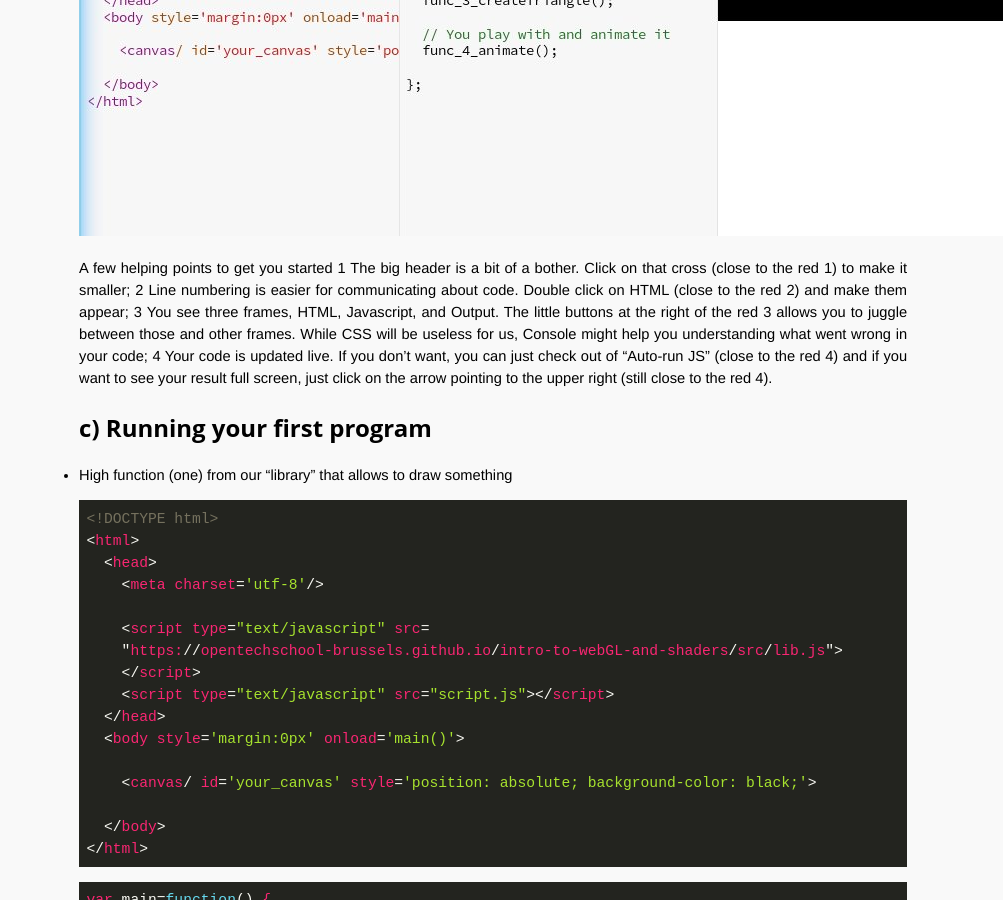
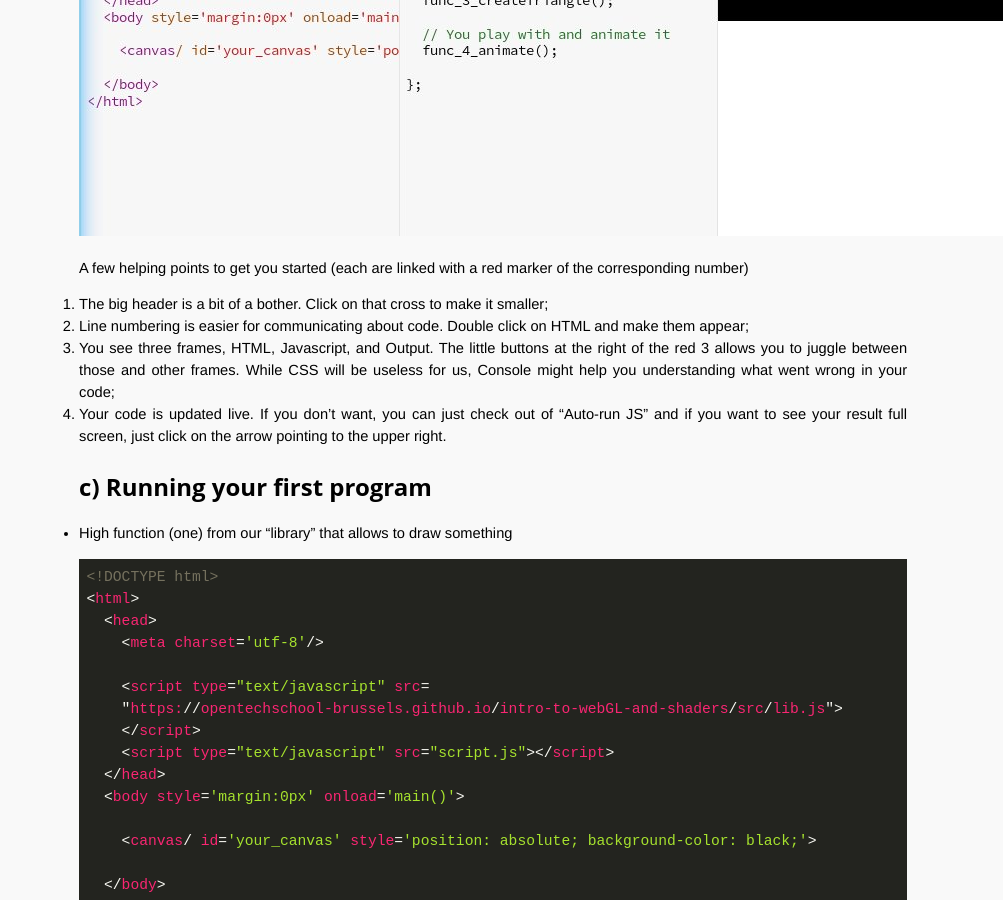
Before and after one commit to OpenTechSchool-Brussels/intro-to-webGL-and-shaders, a Jekyll site: the page built from log0_setting-up.markdown, in a window 1280 px wide and 900 px high, scrolled down 1229 px. Shown: the whole window, without its empty margins (277-1280 px from the left). Built offline with Jekyll 4.4.1, drawn with Linux system fonts in a browser that asks for light colours.

Commit message:
Update log0_setting-up.markdown

```diff
--- a/log0_setting-up.markdown
+++ b/log0_setting-up.markdown
@@ -25,11 +25,11 @@ Many different ways to do so. Our weapon of choice will be JSbin. It is an onlin
 
 <img src="./assets/log0_jsbin.jpg" alt="Full Rendering">
 
-A few helping points to get you started
- 1  The big header is a bit of a bother. Click on that cross (close to the red 1) to make it smaller;
- 2  Line numbering is easier for communicating about code. Double click on HTML (close to the red 2) and make them appear;
- 3  You see three frames, HTML, Javascript, and Output. The little buttons at the right of the red 3 allows you to juggle between those and other frames. While CSS will be useless for us, Console might help you understanding what went wrong in your code;
- 4  Your code is updated live. If you don't want, you can just check out of "Auto-run JS" (close to the red 4) and if you want to see your result full screen, just click on the arrow pointing to the upper right (still close to the red 4).
+A few helping points to get you started (each are linked with a red marker of the corresponding number)
+ 1.  The big header is a bit of a bother. Click on that cross to make it smaller;
+ 2.  Line numbering is easier for communicating about code. Double click on HTML and make them appear;
+ 3.  You see three frames, HTML, Javascript, and Output. The little buttons at the right of the red 3 allows you to juggle between those and other frames. While CSS will be useless for us, Console might help you understanding what went wrong in your code;
+ 4.  Your code is updated live. If you don't want, you can just check out of "Auto-run JS"  and if you want to see your result full screen, just click on the arrow pointing to the upper right.
 
 
 ## c) Running your first program
```
